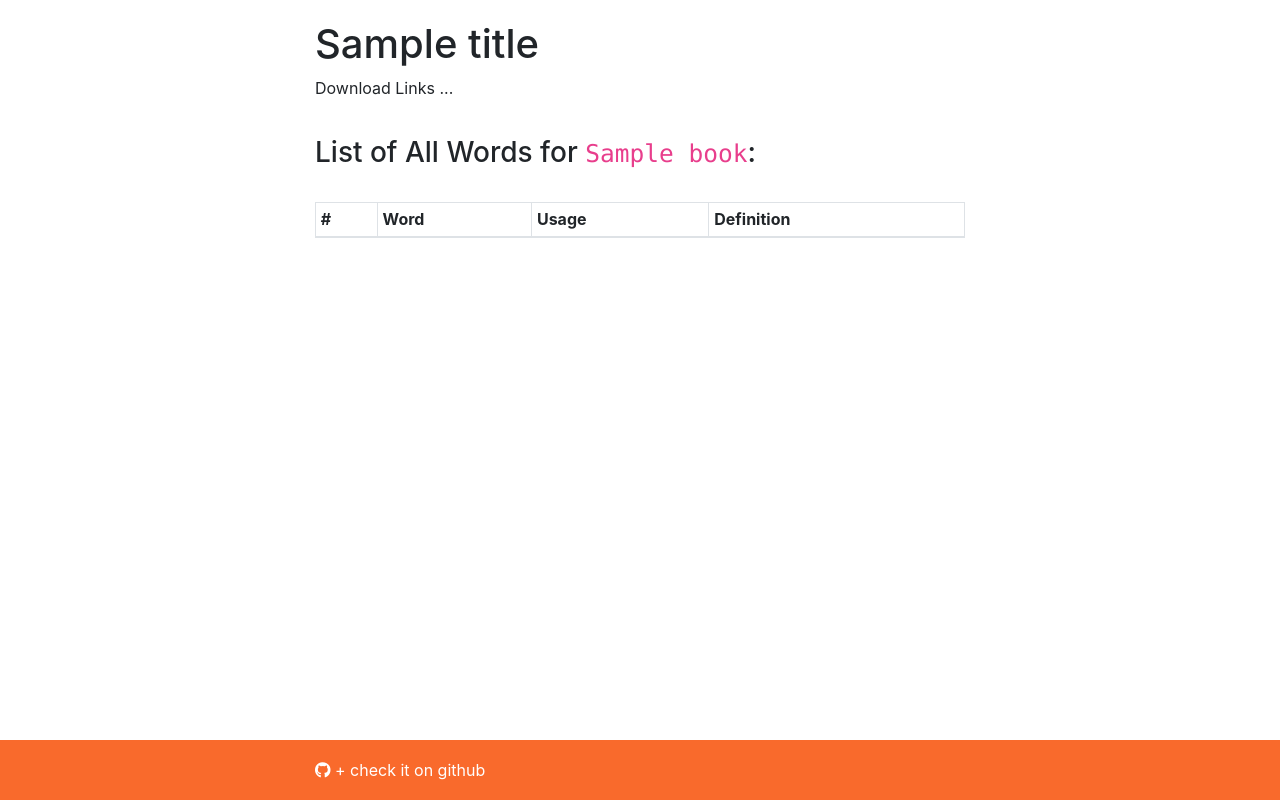
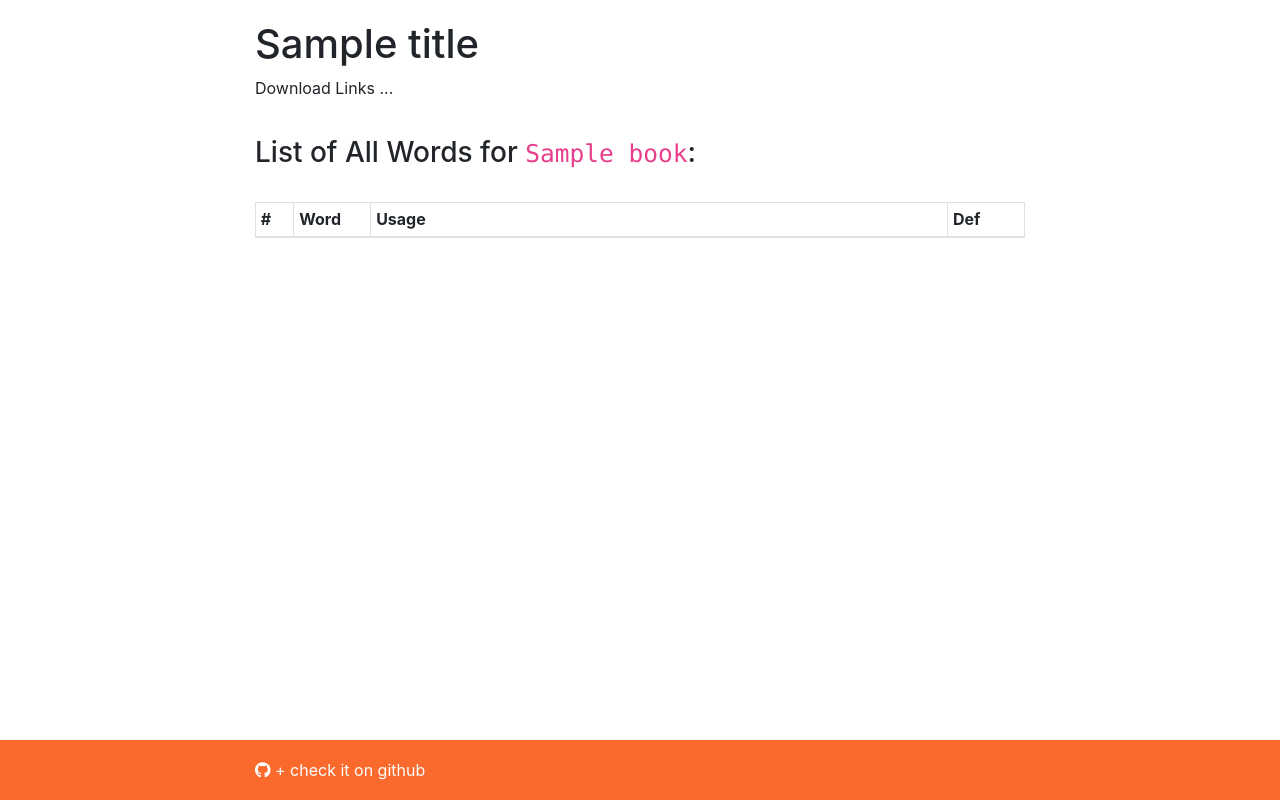
Before and after one commit to 0xhmn/KindleExtractor, a Node server app: template views/result.ejs in a window 1280 px wide. Run offline with Node 20, Linux system fonts and the light colour scheme; the visitor is signed in with stand-in values (Sample User, id 1); the template is opened without the code that fills it: most values are stand-ins (such as "Sample title", 1, 10 or a date in 2020); lists and menus that the app fills with data are empty; some libraries are stand-ins or nearby versions.

Commit message:
Fixed the style on expand event

```diff
--- a/public/stylesheets/style.css
+++ b/public/stylesheets/style.css
@@ -32,7 +32,7 @@ body {
 
 .container {
   width: auto;
-  max-width: 680px;
+  max-width: 800px;
   padding: 0 15px;
 }
 
@@ -52,3 +52,8 @@ body {
 #definition a:link, a:visited, a {
   color: #f96a2c;
 }
+
+table {
+  table-layout: fixed;
+  word-wrap: break-word;
+}
--- a/views/result.ejs
+++ b/views/result.ejs
@@ -23,10 +23,10 @@
         <table class="table table-bordered table-sm" id="wordTable">
           <thead>
             <tr>
-              <th scope="col">#</th>
-              <th scope="col">Word</th>
-              <th scope="col">Usage</th>
-              <th scope="col">Definition</th>
+              <th style="width: 5%" scope="col">#</th>
+              <th style="width: 10%" scope="col">Word</th>
+              <th style="width: 75%" scope="col">Usage</th>
+              <th style="width: 10%" scope="col">Def</th>
             </tr>
           </thead>
           <tbody>
```
